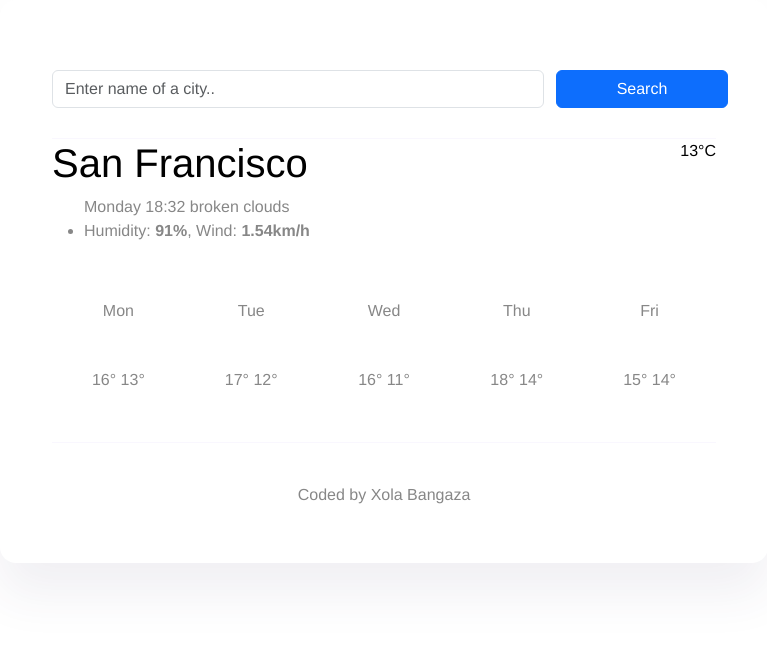
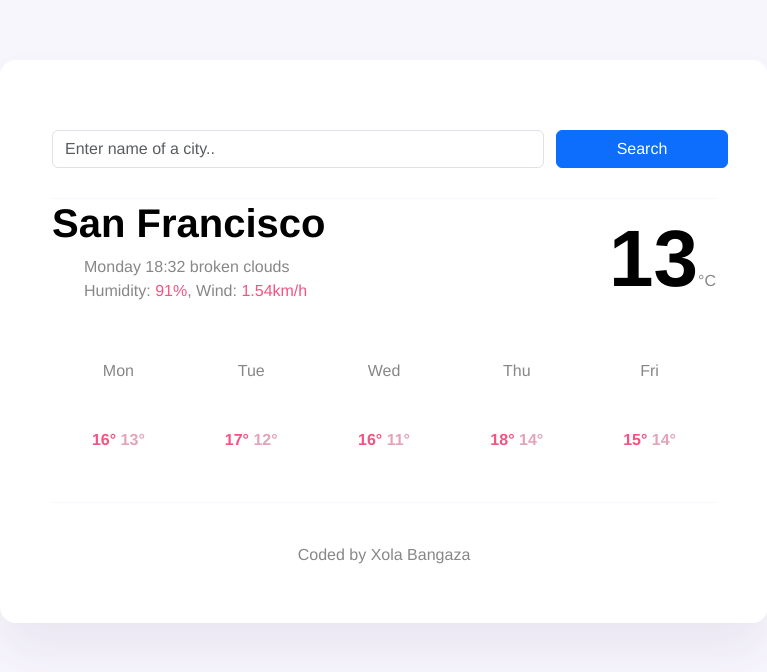
Before and after one commit to xolabangaza/weather, a plain HTML site: page development/weather2/index.html in a window 1280 px wide. Shown: the whole page, without its empty margins (256-1023 px from the left). Drawn offline with nearby package versions, Linux system fonts and the light colour scheme.

Commit message:
still working

```diff
--- a/development/weather2/index.html
+++ b/development/weather2/index.html
@@ -6,6 +6,10 @@
     <link href="https://cdn.jsdelivr.net/npm/bootstrap@5.3.2/dist/css/bootstrap.min.css" rel="stylesheet" integrity="sha384-T3c6CoIi6uLrA9TneNEoa7RxnatzjcDSCmG1MXxSR1GAsXEV/Dwwykc2MPK8M2HN" crossorigin="anonymous">
     <title>Document</title>
     <style>
+        body{
+            background-color: #f8f6fde8;
+        }
+
         .WeatherForecast {
           border-bottom: 1px solid #f9f7fe;
           margin: 40px 0;
@@ -21,7 +25,21 @@
           font-family: Cerebri-Sans,Helvetica,Arial,sans-serif;
           padding: 40px;
           margin: auto;
+          margin-top: 60px;
       }
+      .climate-info li strong {
+         color: #f65282;
+         font-weight: normal;
+}
+.forecast-temperature-max{
+        color: #f65282;
+        font-weight: bold;
+}
+
+.forecast-temperature-min{
+        color: #e4a3b9;
+        font-weight: bold;
+}
 
        .weather form {
          border-bottom: 1px solid #f9f7fe;
@@ -31,10 +49,14 @@
 
      h1{
         color: black;
+        font-weight: bold;
      }
 
-     .temperature, .unit{
+     .temperature{
         color: black;
+        font-weight: bold;
+        font-size: 80px;
+
      }
 
      .Weather .search-input {
@@ -47,6 +69,9 @@
        height: 50px;
        line-height: 20px;
        padding: 15px 20px;
+}
+li{
+    list-style: none;
 }
 
        footer{
```
